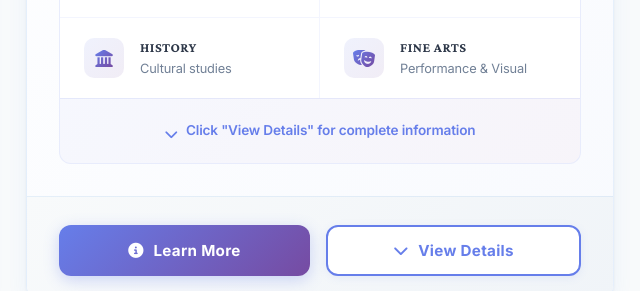
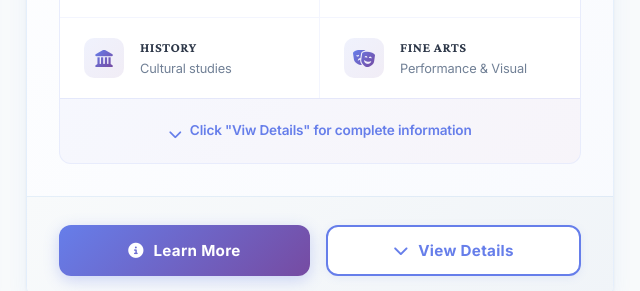
Before and after one commit to Vandan17-coder/Intelligent-chatbot, a plain HTML site: page index.html in a window 1280 px wide. Shown: the part 4447-4738 px from the top of the page, 634-1274 px from the left. Drawn offline with nearby package versions, Linux system fonts and the light colour scheme.

Commit message:
Name change

```diff
--- a/index.html
+++ b/index.html
@@ -1309,7 +1309,7 @@
                             <div class="preview-cta">
                                 <p>
                                     <i class="fas fa-chevron-down"></i>
-                                    Click "View Details" for complete information
+                                    Click "Viw Details" for complete information
                                 </p>
                             </div>
                         </div>
```
